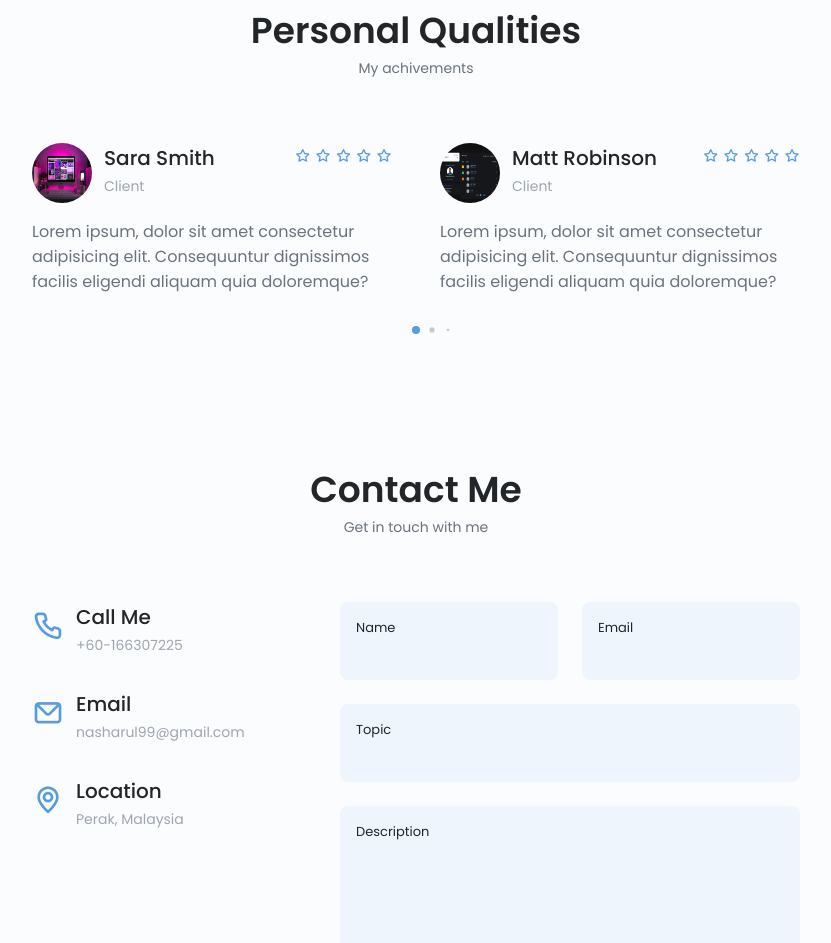
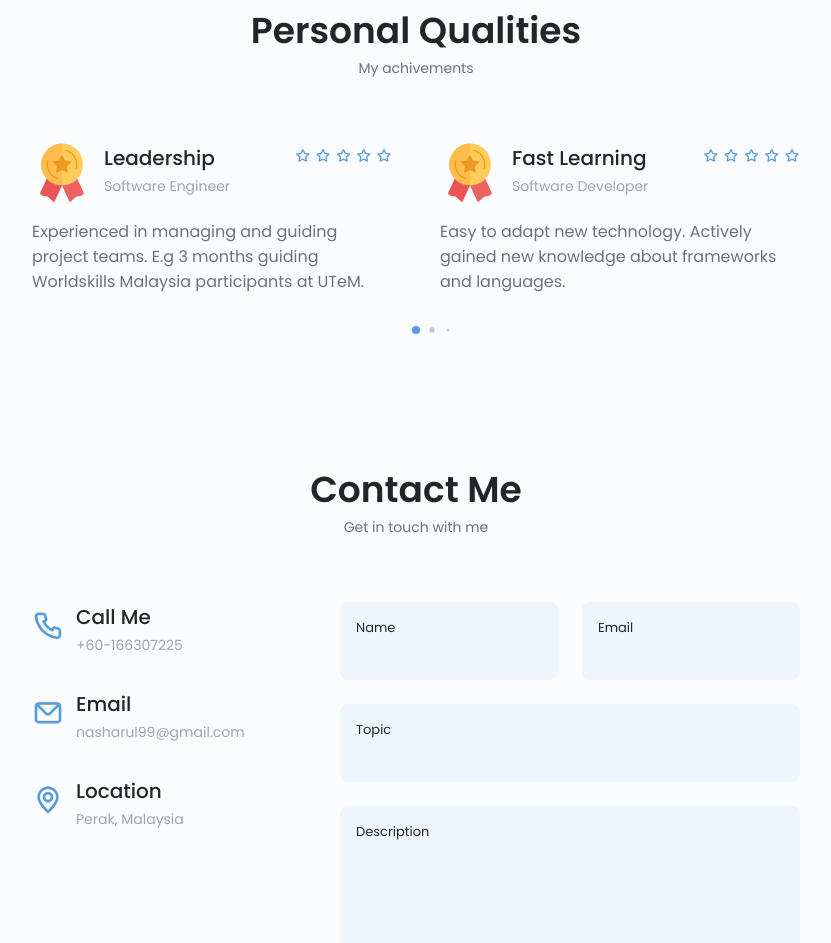
Before and after one commit to ijmmni99/Portfolio, a plain HTML site: page index.html in a window 1280 px wide. Shown: the part 3749-4692 px from the top of the page, without its empty margins (224-1055 px from the left). Drawn offline with nearby package versions, Linux system fonts and the light colour scheme.

Commit message:
update personal qualities

```diff
--- a/index.html
+++ b/index.html
@@ -805,11 +805,11 @@
                                     <div class="testimonial__content swiper-slide">
                                         <div class="testimonial__data">
                                             <div class="testimonial__header">
-                                                <img src="assets/img/portfolio1.jpg" alt="" class="testimonial__img">
+                                                <img src="assets/img/certificate.svg" alt="" class="testimonial__img">
 
                                                 <div>
-                                                    <h3 class="testimonial__name">Sara Smith</h3>
-                                                    <span class="testimonial__client">Client</span>
+                                                    <h3 class="testimonial__name">Leadership</h3>
+                                                    <span class="testimonial__client">Software Engineer</span>
                                                 </div>
                                             </div>
                                             <div>
@@ -821,19 +821,19 @@
                                             </div>
                                         </div>
 
-                                        <p class="testimonial__description">Lorem ipsum, dolor sit amet consectetur adipisicing elit.
-                                            Consequuntur dignissimos facilis eligendi aliquam quia doloremque?
+                                        <p class="testimonial__description">Experienced in managing and guiding project teams. E.g 3 months
+                                            guiding Worldskills Malaysia participants at UTeM.
                                         </p>
                                     </div>
                                     <!--==================== TESTIMONIAL 2 ====================-->
                                     <div class="testimonial__content swiper-slide">
                                         <div class="testimonial__data">
                                             <div class="testimonial__header">
-                                                <img src="assets/img/portfolio2.PNG" alt="" class="testimonial__img">
+                                                <img src="assets/img/certificate.svg" alt="" class="testimonial__img">
 
                                                 <div>
-                                                    <h3 class="testimonial__name">Matt Robinson</h3>
-                                                    <span class="testimonial__client">Client</span>
+                                                    <h3 class="testimonial__name">Fast Learning</h3>
+                                                    <span class="testimonial__client">Software Developer</span>
                                                 </div>
                                             </div>
                                             <div>
@@ -845,19 +845,19 @@
                                             </div>
                                         </div>
 
-                                        <p class="testimonial__description">Lorem ipsum, dolor sit amet consectetur adipisicing elit.
-                                            Consequuntur dignissimos facilis eligendi aliquam quia doloremque?
+                                        <p class="testimonial__description">Easy to adapt new technology. Actively gained
+                                            new knowledge about frameworks and languages.
                                         </p>
                                     </div>
                                     <!--==================== TESTIMONIAL 3 ====================-->
                                     <div class="testimonial__content swiper-slide">
                                         <div class="testimonial__data">
                                             <div class="testimonial__header">
-                                                <img src="assets/img/portfolio3.jpg" alt="" class="testimonial__img">
+                                                <img src="assets/img/certificate.svg" alt="" class="testimonial__img">
 
                                                 <div>
-                                                    <h3 class="testimonial__name">Raul Harris</h3>
-                                                    <span class="testimonial__client">Client</span>
+                                                    <h3 class="testimonial__name">Hardworking</h3>
+                                                    <span class="testimonial__client">Software Developer</span>
                                                 </div>
                                             </div>
                                             <div>
@@ -869,8 +869,8 @@
                                             </div>
                                         </div>
 
-                                        <p class="testimonial__description">Lorem ipsum, dolor sit amet consectetur adipisicing elit.
-                                            Consequuntur dignissimos facilis eligendi aliquam quia doloremque?
+                                        <p class="testimonial__description">Able to work in pressure.
+                                            Maintained mental health toward working environment.
                                         </p>
                                     </div>
                                 </div>
```
Also changed, not shown: assets/img/certificate.svg (added).
